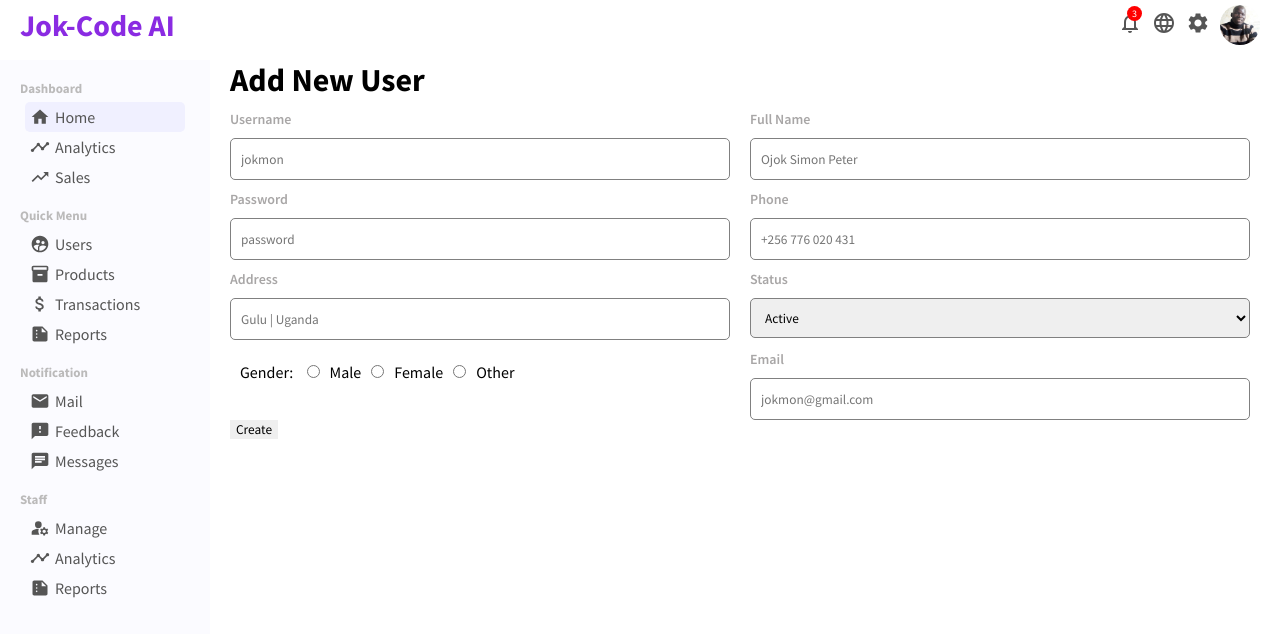
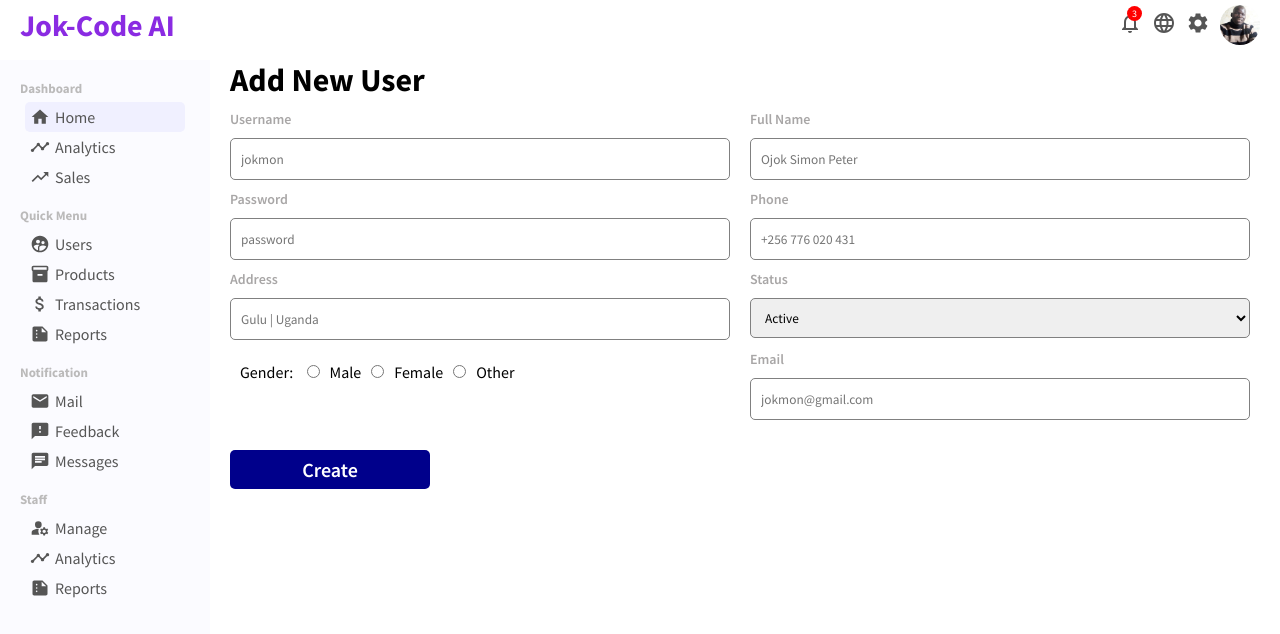
Before and after one commit to Jokmonsimon/react-admin-dashboard, a React (Create React App) app: page /addNewUser in a window 1280 px wide. Shown: the top 634 px of the page. Built offline with nearby package versions, Linux system fonts and the light colour scheme.

Commit message:
New update

```diff
--- a/src/pages/newUser/NewUser.css
+++ b/src/pages/newUser/NewUser.css
@@ -47,4 +47,13 @@
 
 .new-user-button {
   border: none;
+  border-radius: 5px;
+  width: 200px;
+  background-color: darkblue;
+  color: white;
+  padding: 7px 10px;
+  font-size: 20px;
+  font-weight: 600;
+  margin-top: 30px;
+  cursor: pointer;
 }
```
